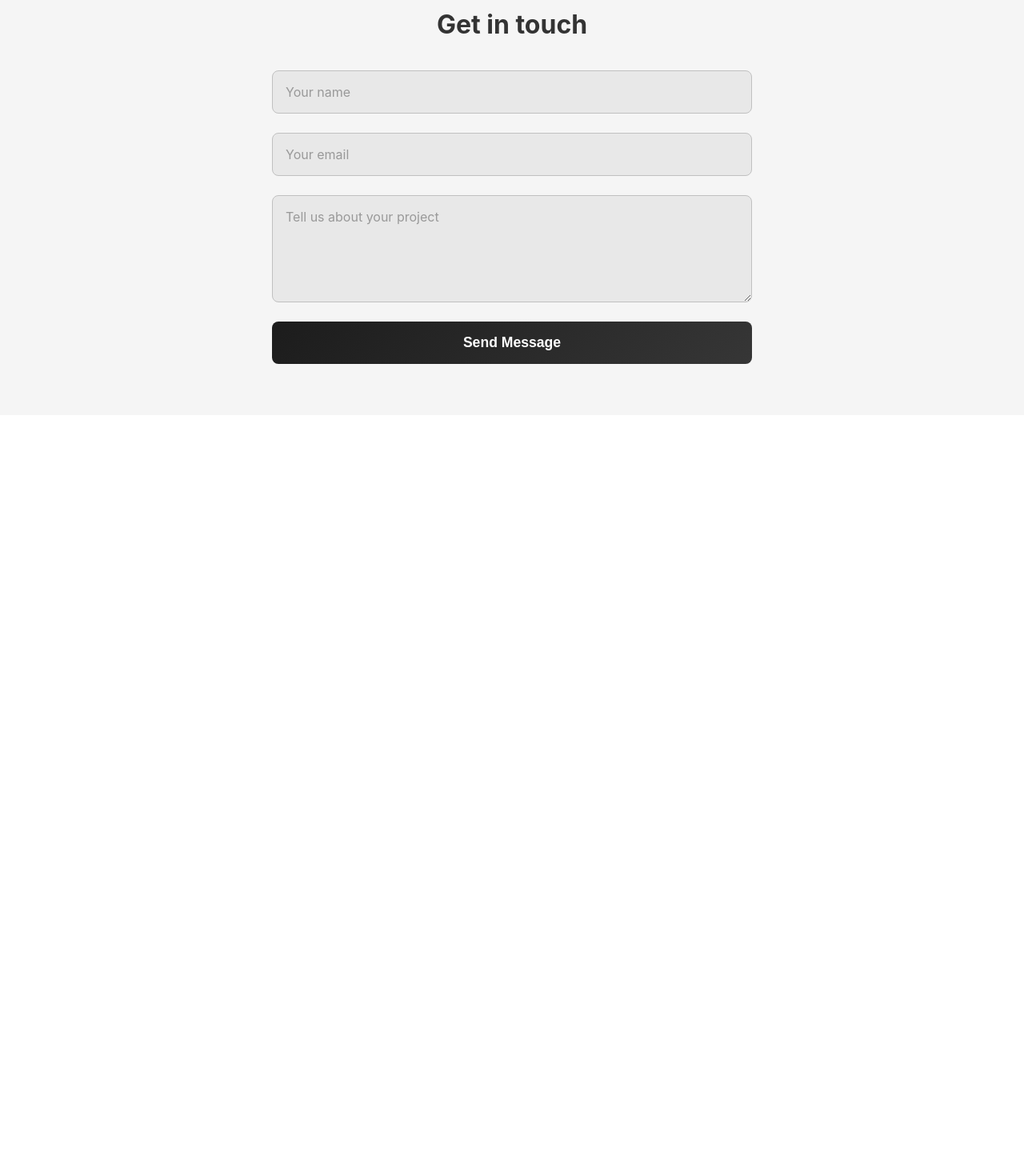
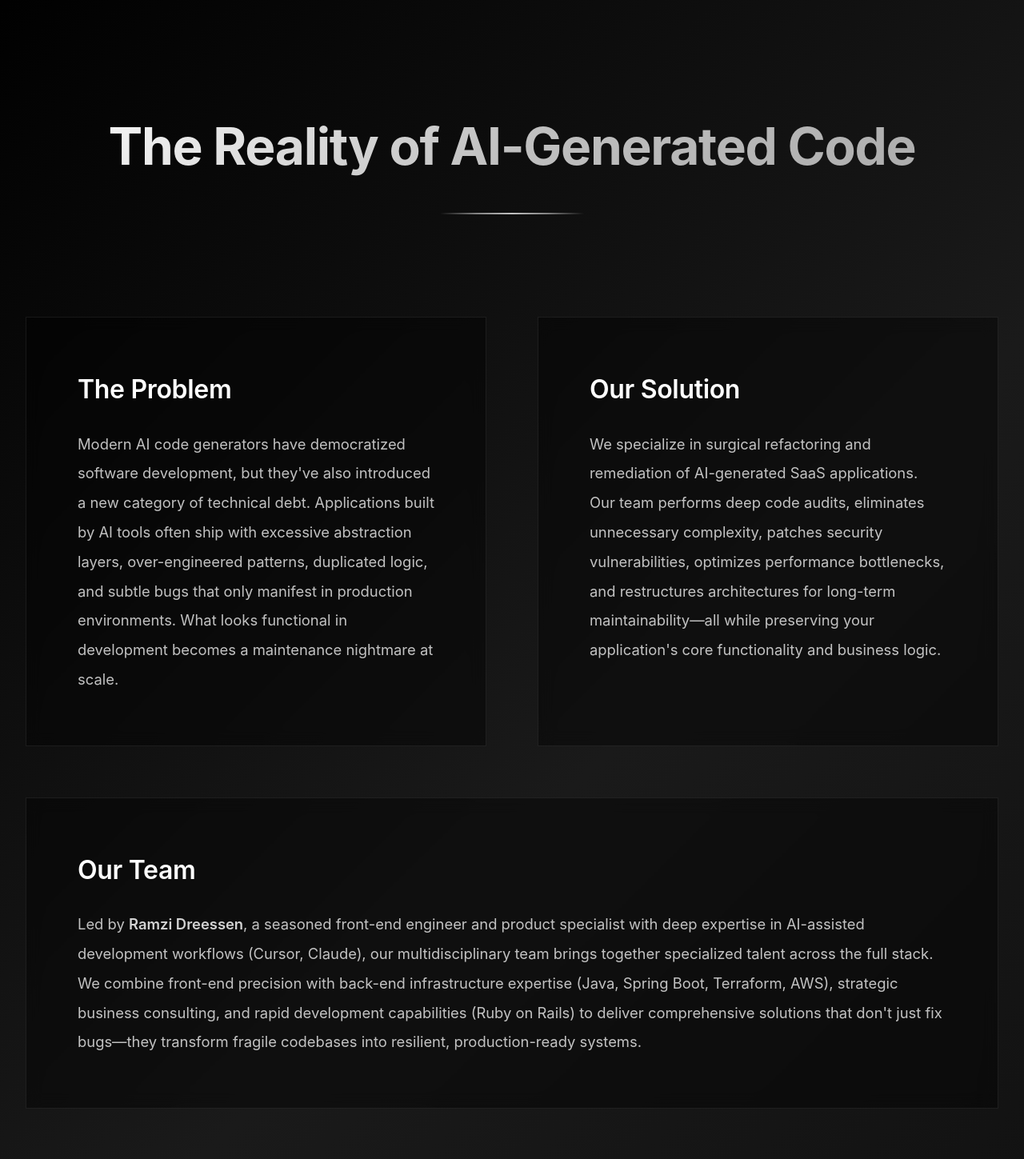
Before and after one commit to ktut/fixyourvibes, a Vue app: page / in a window 1280 px wide. Shown: the part 860-2309 px from the top of the page at 80% size. Before the commit the page ends 1379 px from the top, so only its background shows below. Built offline with nearby package versions, Linux system fonts and the light colour scheme.

Commit message:
Add copy

```diff
--- a/src/App.vue
+++ b/src/App.vue
@@ -70,6 +70,102 @@ export default {
         >{{ item.char }}</span></span>t <br class="break-mobile"/>vibe-coded app <br class="break-mobile"/>is going to break in production.</h1>
       <h2>Let’s not let that happen.</h2>
     </main>
+
+    <section class="about-section">
+      <div class="about-background">
+        <svg class="bg-shape shape-1" viewBox="0 0 200 200" preserveAspectRatio="none">
+          <polygon points="0,0 200,40 200,200 0,160" />
+        </svg>
+        <svg class="bg-shape shape-2" viewBox="0 0 200 200" preserveAspectRatio="none">
+          <polygon points="0,60 200,0 200,140 0,200" />
+        </svg>
+        <svg class="bg-shape shape-3" viewBox="0 0 200 200" preserveAspectRatio="none">
+          <polygon points="0,100 200,80 200,200 0,200" />
+        </svg>
+      </div>
+
+      <div class="about-content">
+        <div class="section-header">
+          <h2 class="section-title">The Reality of AI-Generated Code</h2>
+          <div class="title-underline"></div>
+        </div>
+
+        <div class="about-grid">
+          <div class="about-card primary-card">
+            <div class="card-gradient"></div>
+            <div class="card-content">
+              <h3>The Problem</h3>
+              <p>
+                Modern AI code generators have democratized software development, but they've also
+                introduced a new category of technical debt. Applications built by AI tools often
+                ship with excessive abstraction layers, over-engineered patterns, duplicated logic,
+                and subtle bugs that only manifest in production environments. What looks functional
+                in development becomes a maintenance nightmare at scale.
+              </p>
+            </div>
+          </div>
+
+          <div class="about-card secondary-card">
+            <div class="card-gradient"></div>
+            <div class="card-content">
+              <h3>Our Solution</h3>
+              <p>
+                We specialize in surgical refactoring and remediation of AI-generated SaaS applications.
+                Our team performs deep code audits, eliminates unnecessary complexity, patches security
+                vulnerabilities, optimizes performance bottlenecks, and restructures architectures for
+                long-term maintainability—all while preserving your application's core functionality
+                and business logic.
+              </p>
+            </div>
+          </div>
+
+          <div class="about-card tertiary-card full-width">
+            <div class="card-gradient"></div>
+            <div class="card-content">
+              <h3>Our Team</h3>
+              <p>
+                Led by <a href="https://rkdvis.com" target="_blank" rel="noopener" class="team-link">Ramzi Dreessen</a>,
+                a seasoned front-end engineer and product specialist with deep expertise in AI-assisted
+                development workflows (Cursor, Claude), our multidisciplinary team brings together
+                specialized talent across the full stack. We combine front-end precision with back-end
+                infrastructure expertise (Java, Spring Boot, Terraform, AWS), strategic business
+                consulting, and rapid development capabilities (Ruby on Rails) to deliver comprehensive
+                solutions that don't just fix bugs—they transform fragile codebases into resilient,
+                production-ready systems.
+              </p>
+            </div>
+          </div>
+
+          <div class="about-card accent-card">
+            <div class="card-gradient"></div>
+            <div class="card-content">
+              <h3>Our Approach</h3>
+              <p>
+                Every engagement begins with a comprehensive technical audit. We trace through your
+                entire codebase, identify structural weaknesses, document security risks, and map
+                out a prioritized remediation plan. Then we execute with precision—refactoring with
+                automated test coverage, modernizing deployment pipelines, and establishing code
+                quality standards that prevent regression.
+              </p>
+            </div>
+          </div>
+
+          <div class="about-card accent-card-alt">
+            <div class="card-gradient"></div>
+            <div class="card-content">
+              <h3>Why It Matters</h3>
+              <p>
+                Your application is more than code—it's your business engine. When that engine is
+                built on unstable foundations, every new feature becomes a gamble, every deployment
+                a risk. We give you confidence. Confidence that your infrastructure can scale.
+                Confidence that your security posture is sound. Confidence that your team can
+                iterate quickly without fear of breaking production.
+              </p>
+            </div>
+          </div>
+        </div>
+      </div>
+    </section>
 
     <ContactForm />
   </div>
@@ -162,4 +258,213 @@ export default {
     max-width: $width-container-max;
   }
 }
+
+.about-section {
+  position: relative;
+  padding: clamp(8rem, 15vw, 16rem) $spacing-md;
+  background: linear-gradient(135deg, #000000 0%, #1a1a1a 50%, #0d0d0d 100%);
+  overflow: hidden;
+
+  .about-background {
+    position: absolute;
+    top: 0;
+    left: 0;
+    width: 100%;
+    height: 100%;
+    opacity: 0.08;
+    pointer-events: none;
+
+    .bg-shape {
+      position: absolute;
+      width: 100%;
+      height: 100%;
+
+      polygon {
+        fill: url(#gradient);
+      }
+
+      &.shape-1 {
+        top: -10%;
+        left: -20%;
+        width: 60%;
+        height: 60%;
+        opacity: 0.4;
+        fill: rgba(255, 255, 255, 0.03);
+        transform: rotate(-15deg);
+      }
+
+      &.shape-2 {
+        top: 20%;
+        right: -15%;
+        width: 50%;
+        height: 50%;
+        opacity: 0.3;
+        fill: rgba(192, 192, 192, 0.04);
+        transform: rotate(25deg);
+      }
+
+      &.shape-3 {
+        bottom: -20%;
+        left: 10%;
+        width: 70%;
+        height: 40%;
+        opacity: 0.25;
+        fill: rgba(169, 169, 169, 0.03);
+        transform: rotate(-8deg);
+      }
+    }
+  }
+
+  .about-content {
+    position: relative;
+    z-index: 1;
+    max-width: 1400px;
+    margin: 0 auto;
+  }
+
+  .section-header {
+    text-align: center;
+    margin-bottom: clamp(6rem, 10vw, 10rem);
+
+    .section-title {
+      font-size: clamp(2.5rem, 5vw, 4rem);
+      font-weight: 700;
+      background: linear-gradient(135deg, #ffffff 0%, #c0c0c0 50%, #a9a9a9 100%);
+      -webkit-background-clip: text;
+      -webkit-text-fill-color: transparent;
+      background-clip: text;
+      margin-bottom: 2rem;
+      letter-spacing: -0.02em;
+    }
+
+    .title-underline {
+      width: 180px;
+      height: 2px;
+      background: linear-gradient(90deg, transparent, #808080, #c0c0c0, #808080, transparent);
+      margin: 0 auto;
+    }
+  }
+
+  .about-grid {
+    display: grid;
+    grid-template-columns: 1fr;
+    gap: clamp(3rem, 5vw, 4rem);
+
+    @media (min-width: 768px) {
+      grid-template-columns: repeat(2, 1fr);
+    }
+
+    @media (min-width: 1200px) {
+      grid-template-columns: repeat(2, 1fr);
+    }
+  }
+
+  .about-card {
+    position: relative;
+    padding: clamp(3rem, 5vw, 4rem);
+    background: rgba(0, 0, 0, 0.4);
+    backdrop-filter: blur(10px);
+    border: 1px solid rgba(255, 255, 255, 0.08);
+    transition: all 0.4s cubic-bezier(0.4, 0, 0.2, 1);
+    overflow: hidden;
+
+    &.full-width {
+      @media (min-width: 768px) {
+        grid-column: 1 / -1;
+      }
+    }
+
+    .card-gradient {
+      position: absolute;
+      top: 0;
+      left: 0;
+      width: 100%;
+      height: 100%;
+      opacity: 0;
+      transition: opacity 0.4s ease;
+      pointer-events: none;
+    }
+
+    .card-content {
+      position: relative;
+      z-index: 1;
+
+      h3 {
+        font-size: clamp(1.5rem, 3vw, 2rem);
+        font-weight: 600;
+        margin-bottom: 1.5rem;
+        color: #ffffff;
+        letter-spacing: -0.01em;
+      }
+
+      p {
+        font-size: clamp(1rem, 2vw, 1.15rem);
+        line-height: 2;
+        color: rgba(255, 255, 255, 0.75);
+      }
+
+      .team-link {
+        color: #d3d3d3;
+        text-decoration: none;
+        font-weight: 600;
+        position: relative;
+        transition: color 0.3s ease;
+
+        &::after {
+          content: '';
+          position: absolute;
+          bottom: -2px;
+          left: 0;
+          width: 100%;
+          height: 2px;
+          background: linear-gradient(90deg, #808080, #c0c0c0);
+          transform: scaleX(0);
+          transform-origin: right;
+          transition: transform 0.3s ease;
+        }
+
+        &:hover {
+          color: #ffffff;
+
+          &::after {
+            transform: scaleX(1);
+            transform-origin: left;
+          }
+        }
+      }
+    }
+
+    &:hover {
+      transform: translateY(-6px);
+      border-color: rgba(255, 255, 255, 0.2);
+      box-shadow:
+        0 25px 50px rgba(0, 0, 0, 0.5),
+        0 0 50px rgba(255, 255, 255, 0.05);
+
+      .card-gradient {
+        opacity: 0.06;
+      }
+    }
+
+    &.primary-card .card-gradient {
+      background: linear-gradient(135deg, #2a2a2a 0%, #1a1a1a 100%);
+    }
+
+    &.secondary-card .card-gradient {
+      background: linear-gradient(135deg, #3a3a3a 0%, #2a2a2a 100%);
+    }
+
+    &.tertiary-card .card-gradient {
+      background: linear-gradient(135deg, #4a4a4a 0%, #3a3a3a 100%);
+    }
+
+    &.accent-card .card-gradient {
+      background: linear-gradient(135deg, #5a5a5a 0%, #4a4a4a 100%);
+    }
+
+    &.accent-card-alt .card-gradient {
+      background: linear-gradient(135deg, #505050 0%, #404040 100%);
+    }
+  }
+}
 </style>
```
